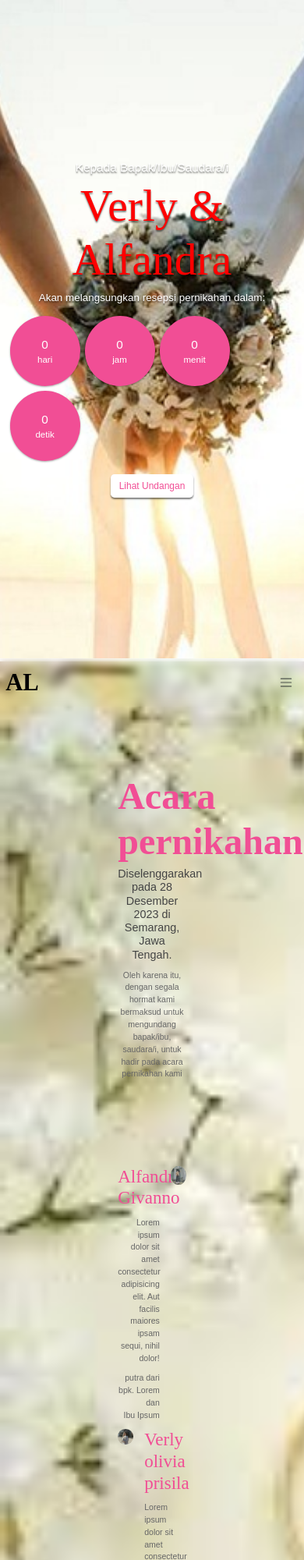
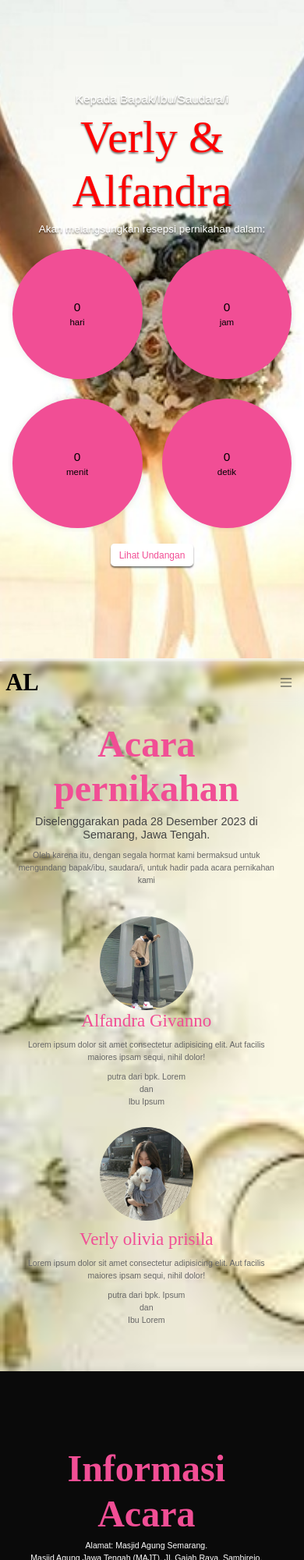
Before and after one commit to Ajinzah/happyWedding.github.io, a plain HTML site: page index.html in a window 390 px wide. Shown: the top 2000 px of the page at 78% size. Drawn offline with nearby package versions, Linux system fonts and the light colour scheme; some packages are replaced by stand-ins of ours; a script that the page names is missing.

Commit message:
mengubah jam

```diff
--- a/index.html
+++ b/index.html
@@ -28,7 +28,7 @@
       class="hero w-100 h-100 p-3 mx-auto text-center d-flex justify-content-center align-items-center text-white"
     >
       <main>
-        <h4>Kepada <span>bapak/ibu/saudara/i,<span></span></h4>
+        <h4>Kepada <span>bapak/ibu/saudara/i,</span></h4>
         <h1>Verly & Alfandra</h1>
         <p>Akan melangsungkan resepsi pernikahan dalam:</p>
         <div class="simply-countdown"></div>
@@ -81,7 +81,7 @@
     <section id="home" class="home">
       <div class="container">
         <div class="row justify-content-center">
-          <div class="col-md-8 text-center">
+          <div class="col-lg-8">
             <h2>Acara pernikahan</h2>
             <h3>
               Diselenggarakan pada 28 Desember 2023 di Semarang, Jawa Tengah.
@@ -94,10 +94,10 @@
           </div>
         </div>
 
-        <div class="row couple">
-          <div class="col-lg-6">
-            <div class="row">
-              <div class="col-8 text-end">
+        <div class="row couple align-items-center justify-content-center position-relative mt-5">
+          <div class="col-12 col-md-5 mb-4 mb-md-0">
+            <div class="d-flex flex-column flex-md-row align-items-center">
+              <div class="order-2 order-md-1 text-md-end text-center px-3">
                 <h3>Alfandra Givanno</h3>
                 <p>
                   Lorem ipsum dolor sit amet consectetur adipisicing elit. Aut
@@ -109,11 +109,12 @@
                   Ibu Ipsum
                 </p>
               </div>
-              <div class="col-4">
+              <div class="order-1 order-md-2 mb-md-0">
                 <img
                   src="img/image-4.jpeg"
                   alt="Alfandra Givanno"
                   class="img-responsive rounded-circle"
+                  style="width: 120px; height: 120px; object-fit: cover;"
                 />
               </div>
             </div>
@@ -121,16 +122,17 @@
 
           <span class="heart"><i class="bi bi-heart-fill"></i></span>
 
-          <div class="col-lg-6">
-            <div class="row">
-              <div class="col-4">
+          <div class="col-12 col-md-5">
+            <div class="d-flex flex-column flex-md-row align-items-center">
+              <div class="me-md-3 mb-3 mb-md-0">
                 <img
                   src="img/image-3.jpeg"
                   alt="Verly olivia prisila"
                   class="img-responsive rounded-circle"
+                  style="width: 120px; height: 120px; object-fit: cover;"
                 />
               </div>
-              <div class="col-8">
+              <div class="text-md-start text-center px-3">
                 <h3>Verly olivia prisila</h3>
                 <p>
                   Lorem ipsum dolor sit amet consectetur adipisicing elit. Aut
--- a/style.css
+++ b/style.css
@@ -4,10 +4,40 @@
   --shadow: 0 2px 2px rgba(0, 0, 0, 0.5);
 }
 
+* {
+  box-sizing: border-box;
+  max-width: 100%;
+}
+
 body {
+  margin: 0;
+  padding: 0;
   font-size: 1.2rem;
   font-family: "Work Sans", sans-serif;
   min-height: 4000px;
+  overflow-x: hidden;
+}
+
+.simply-countdown {
+  display: flex;
+  flex-wrap: wrap;
+  justify-content: center;
+  gap: 10px;
+}
+
+.simply-countdown > .simply-section {
+  width: 120px;
+  height: 120px;
+  border-radius: 50%;
+  color: #000;
+  display: flex;
+  flex-direction: column;
+  justify-content: center;
+  align-items: center;
+  padding: 0;
+  margin: 10px;
+  text-align: center;
+  box-shadow: 0 0 10px rgba(0, 0, 0, 0.1);
 }
 
 .hero::before {
@@ -134,12 +164,14 @@ body {
   box-shadow: 0 0 5px rbga(0, 0, 0, 0.5);
   position: absolute;
   left: 50%;
-  transform: translateX(-50%) translateY(65px);
+  transform: translateX(-50%) translateY(-25px);
+  z-index: 1;
 }
 
 .home .heart i {
   margin: auto;
   color: var(--pink);
+  font-size: 1.5rem;
 }
 
 .info {
@@ -250,6 +282,7 @@ body {
   background-size: cover;
   background-repeat: no-repeat;
 }
+
 
 .timeline li .timeline-panel {
   width: 40%;
@@ -387,6 +420,18 @@ footer li {
 @media (max-width: 1200px) {
   .home .heart {
     transform: translateX(-50%) translateY(45px);
+    display: none;
+  }
+}
+
+@media (max-width: 768px) {
+  .home {
+    padding: 8rem 1rem 5rem 1rem;
+    text-align: center;
+  }
+
+  .home .couple {
+    flex-direction: column;
   }
 }
 
@@ -455,23 +500,49 @@ footer li {
   html {
     font-size: 60%;
   }
-  .simply-countdown > .simply-section {
-    padding: 45px;
-    margin: 3px;
+  .simply-countdown {
+    gap: 15px;
   }
 
+  .simply-countdown > .simply-section {
+    width: 45%;
+    height: auto;
+    aspect-ratio: 1 / 1;
+  }
   .timeline li .timeline-image {
     width: 80px;
     height: 80px;
-  }
+    position: relative;
+    transform: none;
+    margin: 0 auto 20px auto;
+    left: auto;
+}
   .timeline li .timeline-panel {
-    width: 65%;
-    transform: translateX(-20px);
-  }
+   position: relative;
+   border: 1px solid;
+   padding: 15px;
+   border-radius: 10px;
+}
   .timeline li .timeline-panel::before {
-    top: 30px;
+    content: "";
+  position: absolute;
+  left: -15px; /* atau sesuaikan ke kanan jika panah kanan */
+  top: 50%;
+  transform: translateY(-50%);
+  border-top: 10px solid transparent;
+  border-bottom: 10px solid transparent;
+  border-right: 10px solid;
   }
   .timeline li .timeline-panel::after {
-    top: 31px;
+    content: "";
+    position: absolute;
+    left: -14px;
+    top: 50%;
+    transform: translateY(-50%);
+    border-top: 9px solid transparent;
+    border-bottom: 9px solid transparent;
+    border-right: 9px solid;
   }
+
+
 }
```
